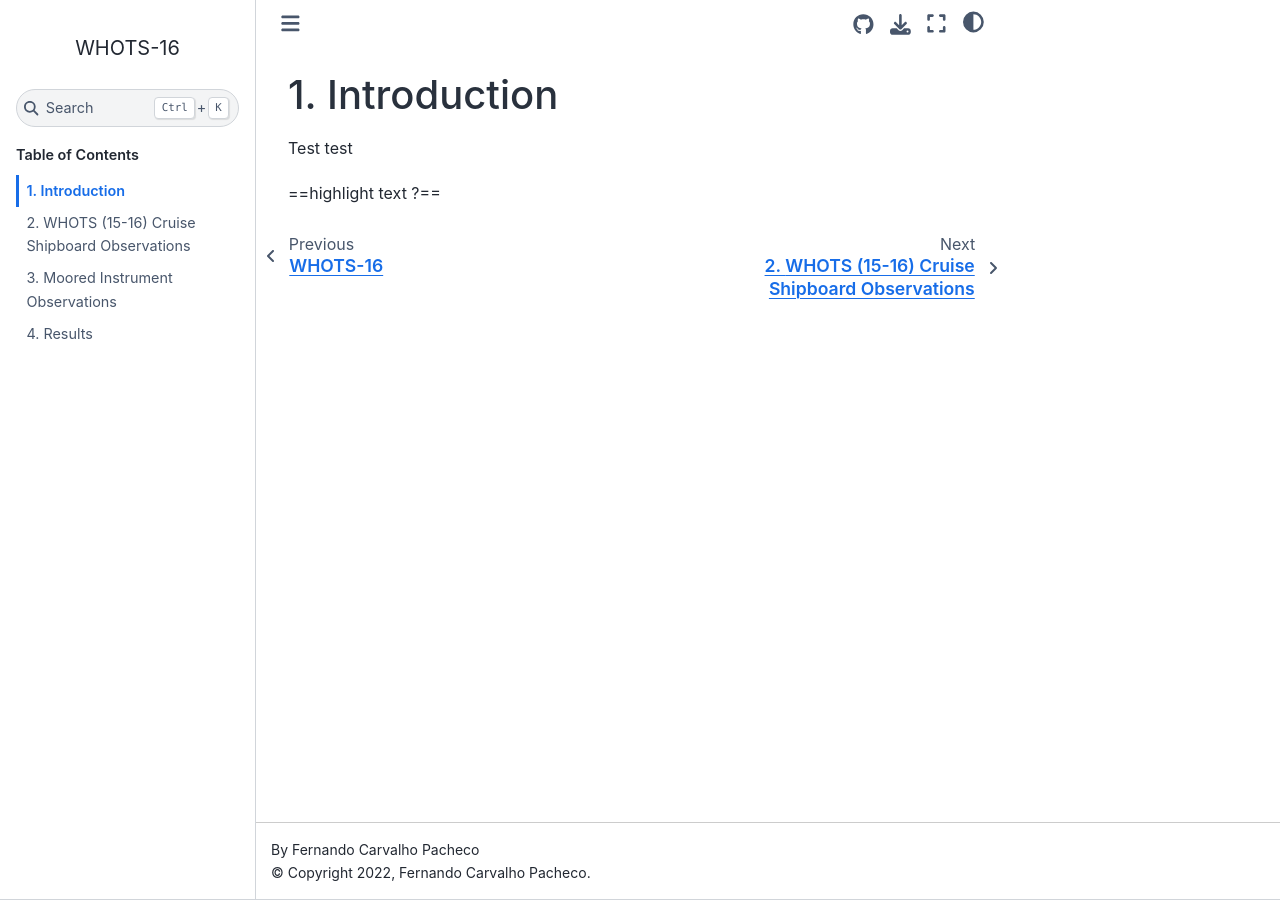
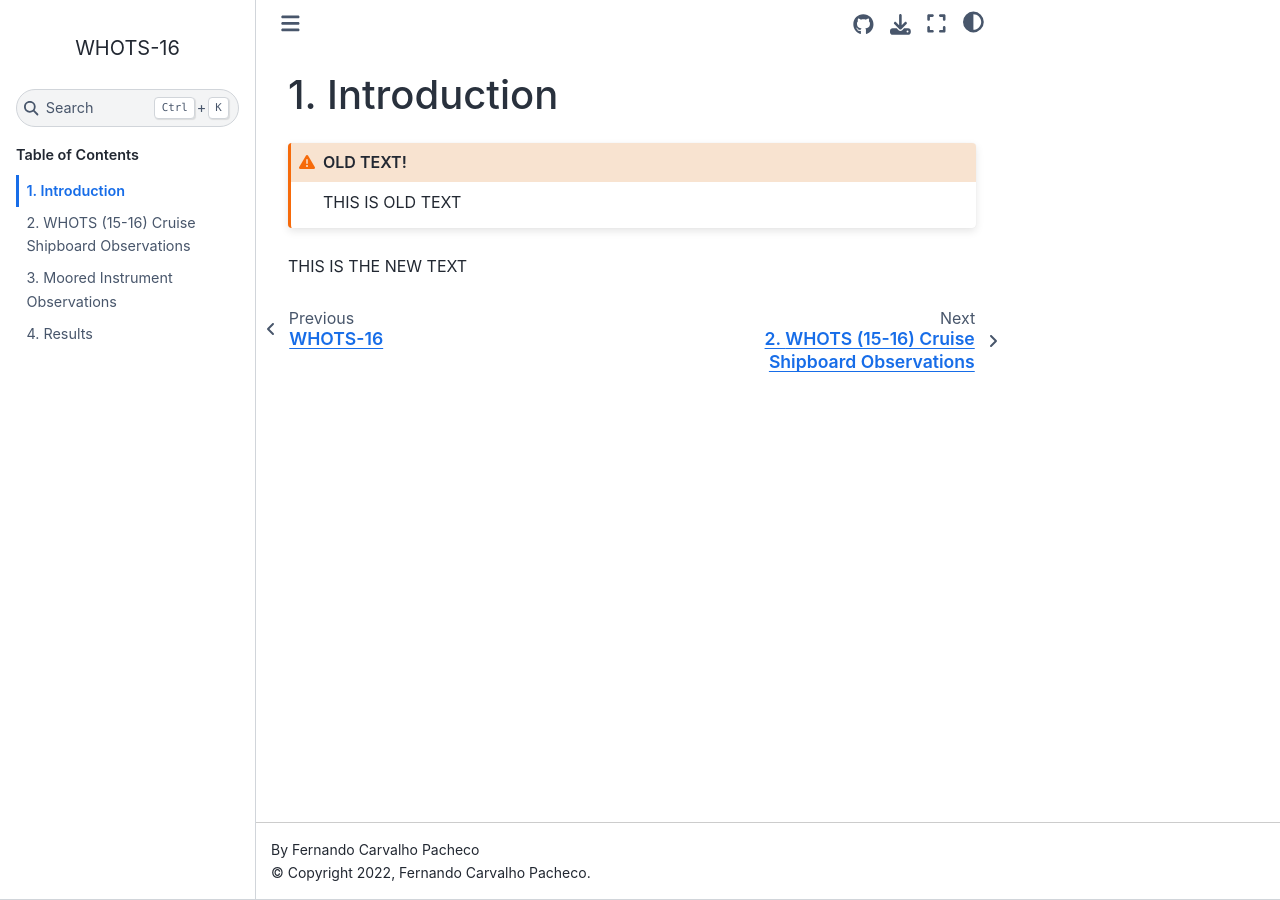
Before and after one commit to hot-dogs/whots16-data-report, a Sphinx documentation site: the page built from docs/source/1_section.md, in a window 1280 px wide. Built offline with Sphinx 7.4.7 and the Sphinx Book theme 1.1.4, drawn with Linux system fonts in a browser that asks for light colours; pages that are not in the unit, such as notebooks, are missing from menus.

Commit message:
will use admonition to note about old text

````diff
--- a/docs/source/1_section.md
+++ b/docs/source/1_section.md
@@ -1,5 +1,9 @@
 # Introduction
 
-Test test
 
-==highlight text ?==
+```{admonition} OLD TEXT!
+:class: warning
+THIS IS OLD TEXT
+```
+
+THIS IS THE NEW TEXT
````
